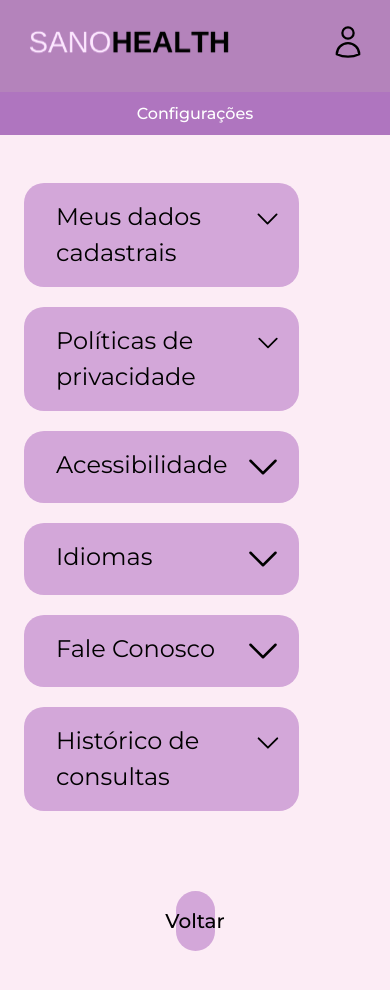
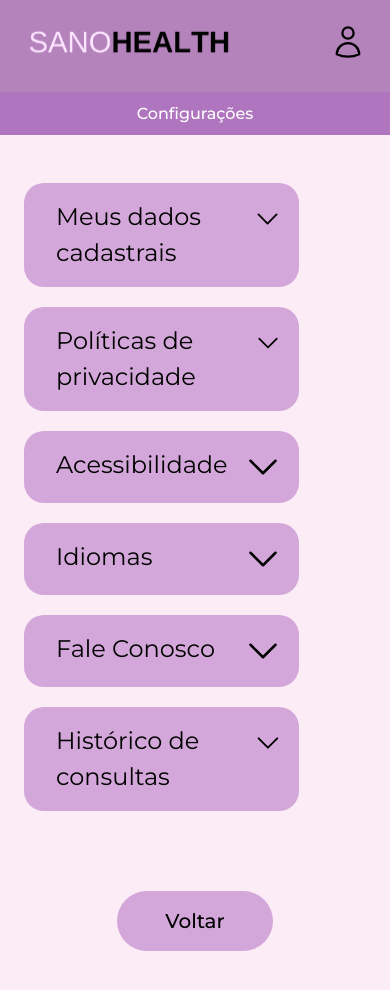
Before and after one commit to LeandroBorloni/Sanofi-Challenge, a Next.js app: page /Configuracoes in a window 390 px wide. Shown: the top 990 px of the page. Built offline with nearby package versions, Linux system fonts and the light colour scheme.

Commit message:
ajustes_Responsivo_v3

```diff
--- a/src/app/Configuracoes/global.css
+++ b/src/app/Configuracoes/global.css
@@ -27,12 +27,20 @@
     .textonav {
         font-size: 1.4rem;
     }
+
+    .botaovoltar {
+        width: 15vw;
+    }
 }
 
 @media (max-width:1024px) {
     .textonav {
         gap: 10rem 5rem;
         font-size: 1.2rem;
+    }
+
+    .botaovoltar {
+        width: 30vw;
     }
 }
 
@@ -44,4 +52,8 @@
         margin-right: 1rem;
         gap: 0;
     }
+
+    .botaovoltar {
+        width: 40vw;
+    }
 }
```
